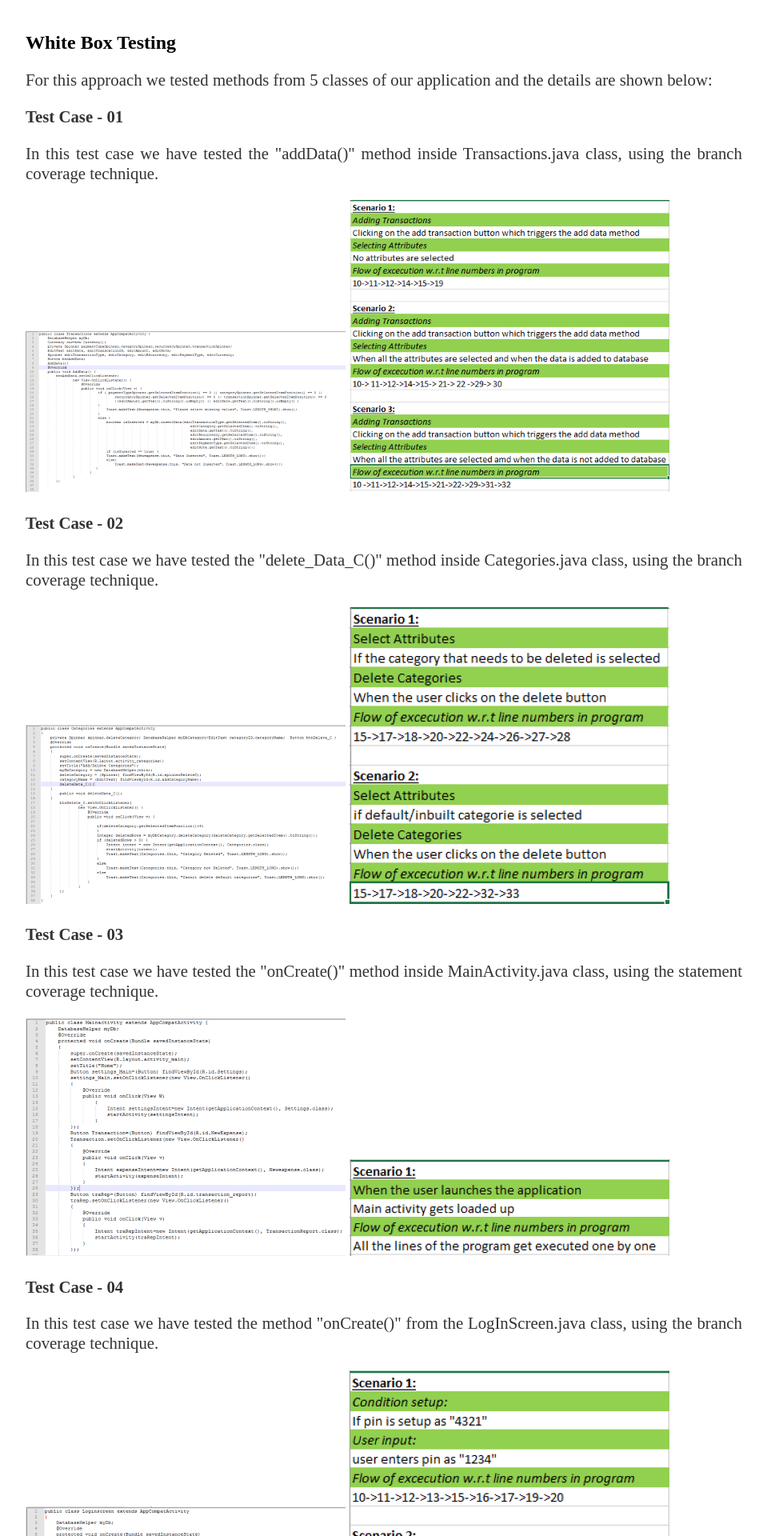
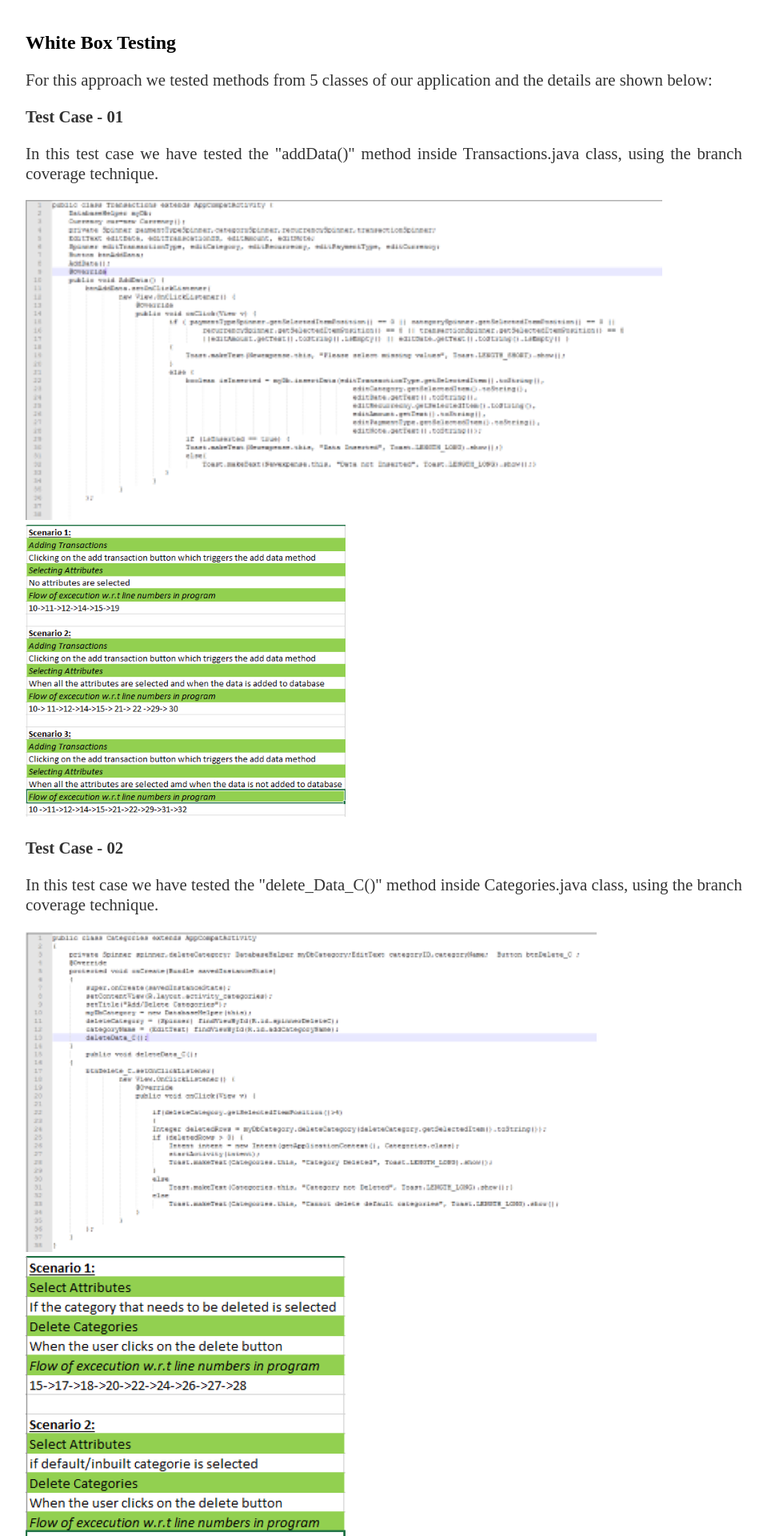
Before and after one commit to NadeemNicoR/TeamProjects, a Jekyll site: the page built from docs/_posts/2019-06-25-ISEE-2019-Beta-Prototype.md, in a window 1280 px wide. Shown: the part 3008-4928 px from the top of the page at 80% size, without its empty margins (160-1119 px from the left). Built offline with Jekyll 4.4.1, drawn with Linux system fonts in a browser that asks for light colours; our own code applies the rules of GitHub Pages for plain Markdown files; a file with an impossible date is left out.

Commit message:
Update 2019-06-25-ISEE-2019-Beta-Prototype.md

```diff
--- a/docs/_posts/2019-06-25-ISEE-2019-Beta-Prototype.md
+++ b/docs/_posts/2019-06-25-ISEE-2019-Beta-Prototype.md
@@ -97,7 +97,7 @@
 In this test case we have tested the "addData()" method inside Transactions.java class, using the branch coverage technique.
 </p>
 
-![Testcase1]({{site.baseurl}}/images/WhiteBox1.PNG) ![Testcase1]({{site.baseurl}}/images/WhiteBox1S.PNG)
+![Testcase1]({{site.baseurl}}/images/WhiteBox11.PNG) ![Testcase1]({{site.baseurl}}/images/WhiteBox1S.PNG)
 
 
 **Test Case - 02**
@@ -108,7 +108,7 @@
 
 </p>
 
-![Testcase2]({{site.baseurl}}/images/WhiteBox2.PNG) ![Testcase2]({{site.baseurl}}/images/WhiteBox2S.PNG)
+![Testcase2]({{site.baseurl}}/images/WhiteBox22.PNG) ![Testcase2]({{site.baseurl}}/images/WhiteBox2S.PNG)
 
 
 **Test Case - 03**
@@ -119,7 +119,7 @@
 
 </p>
 
-![Testcase3]({{site.baseurl}}/images/WhiteBox3.PNG) ![Testcase3]({{site.baseurl}}/images/WhiteBox3S.PNG)
+![Testcase3]({{site.baseurl}}/images/WhiteBox33.PNG) ![Testcase3]({{site.baseurl}}/images/WhiteBox3S.PNG)
 
 
 **Test Case - 04**
@@ -131,7 +131,7 @@
 
 </p>
 
-![Testcase4]({{site.baseurl}}/images/WhiteBox4.PNG) ![Testcase4]({{site.baseurl}}/images/WhiteBox4S.PNG)
+![Testcase4]({{site.baseurl}}/images/WhiteBox44.PNG) ![Testcase4]({{site.baseurl}}/images/WhiteBox4S.PNG)
 
 
 **Test Case - 05**
@@ -142,7 +142,7 @@
 
 </p>
 
-![Testcase5]({{site.baseurl}}/images/WhiteBox5.PNG) ![Testcase4]({{site.baseurl}}/images/WhiteBox5S.PNG)
+![Testcase5]({{site.baseurl}}/images/WhiteBox55.PNG) ![Testcase4]({{site.baseurl}}/images/WhiteBox5S.PNG)
 
 
 <br>
```
